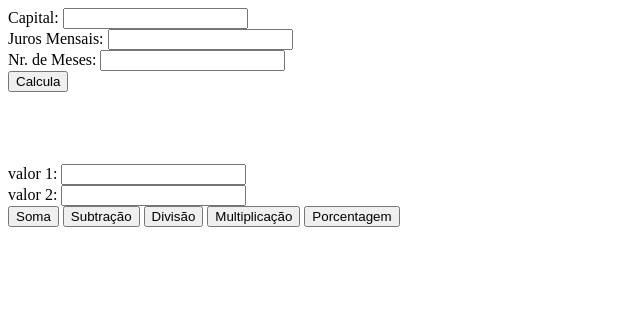
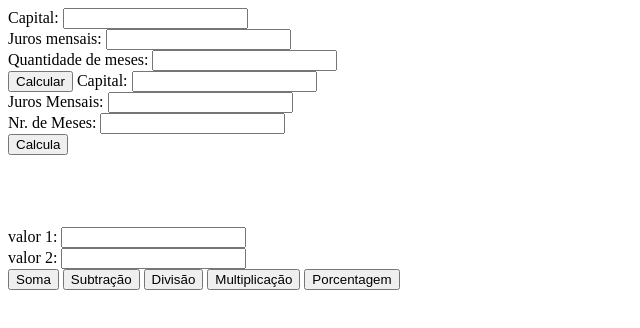
Before and after one commit to Leninj007/primeirog_3t, a plain HTML site: page index.html in a window 1280 px wide. Shown: the whole page, without its empty margins (0-640 px from the left). Drawn offline with Linux system fonts and the light colour scheme.

Commit message:
Update index.html

```diff
--- a/index.html
+++ b/index.html
@@ -1,3 +1,20 @@
+<!DOCTYPE html>
+<html lang="pt-br">
+<head>
+    <meta charset="UTF-8">
+    <meta http-equiv="X-UA-Compatible" content="IE=edge">
+    <meta name="viewport" content="width=device-width, initial-scale=1.0">
+    <title>Primeiro G</title>
+    <script src="estudo.js"></script>
+</head>
+<body>
+        Capital: <input id="capital" type="text"><br>
+        Juros mensais: <input id="juros" type="text"><br>
+       Quantidade de meses: <input id="meses" type="text"><br>
+<button onclick="total()">Calcular</button>
+
+</body>
+</html>
 <!DOCTYPE html>
 <html lang="pt-br">
 <head>
```
